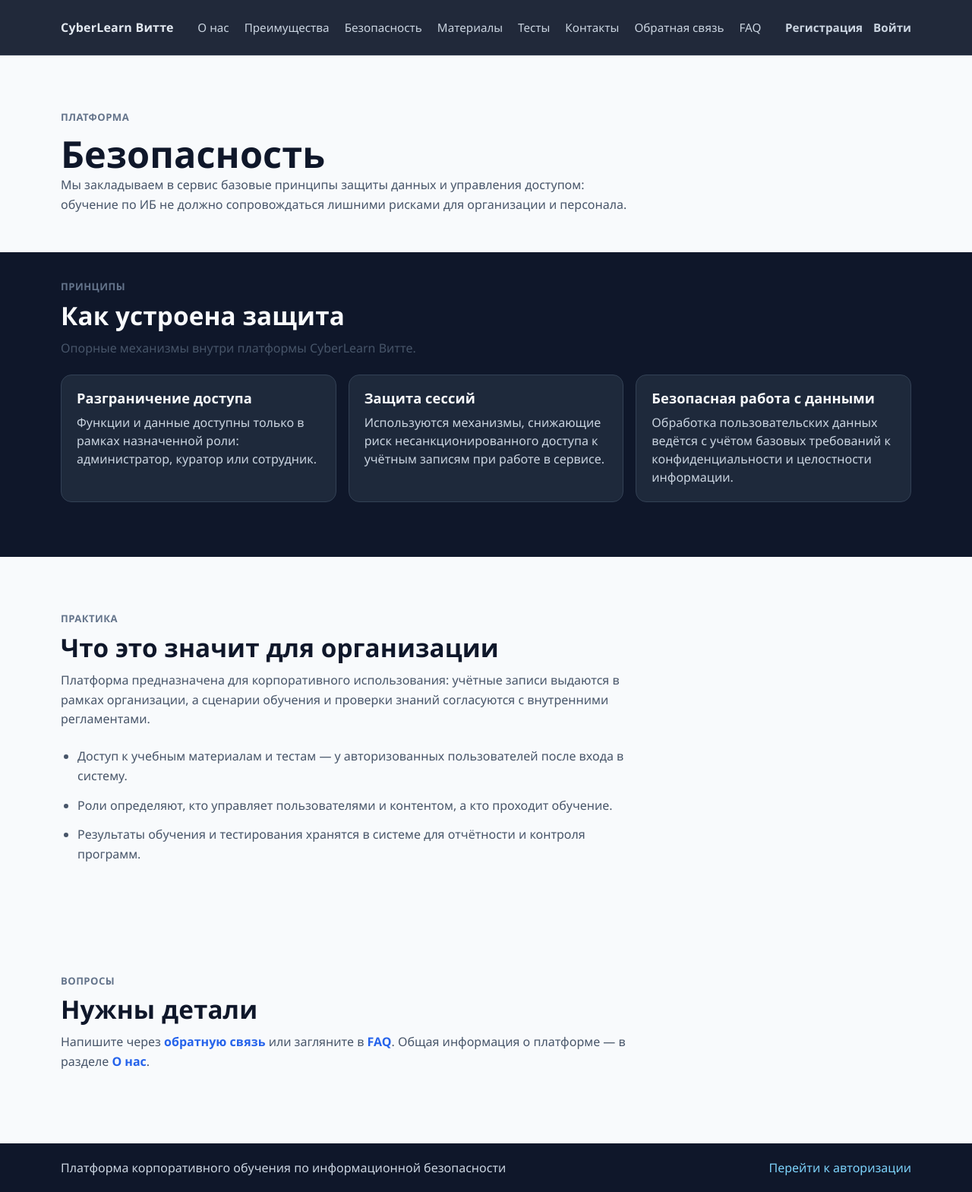
After one commit to corpedu1/corpedu, a Django app: page /security/ in a window 1280 px wide. The commit adds this page. Shown: the whole page at 76% size. Run offline with Django 5.2, Linux system fonts and the light colour scheme.

Commit message:
Added safety page

```diff
--- a/app/urls.py
+++ b/app/urls.py
@@ -24,6 +24,7 @@ urlpatterns = [
     path('', views.landing, name='landing'),
     path('about/', views.about, name='about'),
     path('advantages/', views.advantages, name='advantages'),
+    path('security/', views.security, name='security'),
     path('contacts/', views.contacts, name='contacts'),
     path('feedback/', views.feedback, name='feedback'),
     path('faq/', views.faq, name='faq'),
--- a/app/views.py
+++ b/app/views.py
@@ -281,6 +281,13 @@ def advantages(request):
     Отображает страницу «Преимущества».
     """
     return render(request, "advantages.html")
+
+
+def security(request):
+    """
+    Отображает страницу «Безопасность» (принципы защиты платформы).
+    """
+    return render(request, "security.html")
 
 
 def contacts(request):
--- a/static/css/landing.css
+++ b/static/css/landing.css
@@ -453,6 +453,35 @@ a {
     padding-top: 36px;
 }
 
+.security-page .security-intro {
+    padding-bottom: 28px;
+}
+
+.security-page .security-intro + .section {
+    padding-top: 36px;
+}
+
+.security-page .security-page__list {
+    margin: 0;
+    padding-left: 22px;
+    max-width: 760px;
+    color: #475569;
+    font-size: 1rem;
+    line-height: 1.65;
+    display: grid;
+    gap: 12px;
+}
+
+.security-page .security-cta .section-subtitle a {
+    color: #2563eb;
+    font-weight: 600;
+    text-decoration: none;
+}
+
+.security-page .security-cta .section-subtitle a:hover {
+    text-decoration: underline;
+}
+
 .cards {
     display: grid;
     grid-template-columns: repeat(auto-fit, minmax(190px, 1fr));
--- a/templates/partials/navbar.html
+++ b/templates/partials/navbar.html
@@ -3,9 +3,9 @@
     <div class="container topbar__content">
         <a class="brand" href="/">CyberLearn Витте</a>
         <nav class="topbar__nav">
-            <a href="/">Главная</a>
             <a href="/about/">О нас</a>
             <a href="{% url 'advantages' %}">Преимущества</a>
+            <a href="{% url 'security' %}">Безопасность</a>
             <a href="/materials/">Материалы</a>
             <a href="{% url 'knowledge_tests' %}">Тесты</a>
             <a href="/contacts/">Контакты</a>
--- /dev/null
+++ b/templates/security.html
@@ -0,0 +1,82 @@
+<!DOCTYPE html>
+<html lang="ru">
+<head>
+    <meta charset="UTF-8">
+    <meta name="viewport" content="width=device-width, initial-scale=1.0">
+    <title>Безопасность | CyberLearn Витте</title>
+    {% load static %}
+    <link rel="stylesheet" href="{% static 'css/landing.css' %}">
+</head>
+<body class="security-page">
+    {% include "partials/navbar.html" %}
+
+    <main>
+        <section class="section security-intro">
+            <div class="container">
+                <p class="section-kicker">Платформа</p>
+                <h1>Безопасность</h1>
+                <p class="section-subtitle">
+                    Мы закладываем в сервис базовые принципы защиты данных и управления доступом: обучение по ИБ
+                    не должно сопровождаться лишними рисками для организации и персонала.
+                </p>
+            </div>
+        </section>
+
+        <section class="section section--accent">
+            <div class="container">
+                <p class="section-kicker">Принципы</p>
+                <h2>Как устроена защита</h2>
+                <p class="section-subtitle">Опорные механизмы внутри платформы CyberLearn Витте.</p>
+                <div class="security-grid">
+                    <div class="security-item">
+                        <h3>Разграничение доступа</h3>
+                        <p>Функции и данные доступны только в рамках назначенной роли: администратор, куратор или сотрудник.</p>
+                    </div>
+                    <div class="security-item">
+                        <h3>Защита сессий</h3>
+                        <p>Используются механизмы, снижающие риск несанкционированного доступа к учётным записям при работе в сервисе.</p>
+                    </div>
+                    <div class="security-item">
+                        <h3>Безопасная работа с данными</h3>
+                        <p>Обработка пользовательских данных ведётся с учётом базовых требований к конфиденциальности и целостности информации.</p>
+                    </div>
+                </div>
+            </div>
+        </section>
+
+        <section class="section">
+            <div class="container">
+                <p class="section-kicker">Практика</p>
+                <h2>Что это значит для организации</h2>
+                <p class="section-subtitle">
+                    Платформа предназначена для корпоративного использования: учётные записи выдаются в рамках организации,
+                    а сценарии обучения и проверки знаний согласуются с внутренними регламентами.
+                </p>
+                <ul class="security-page__list">
+                    <li>Доступ к учебным материалам и тестам — у авторизованных пользователей после входа в систему.</li>
+                    <li>Роли определяют, кто управляет пользователями и контентом, а кто проходит обучение.</li>
+                    <li>Результаты обучения и тестирования хранятся в системе для отчётности и контроля программ.</li>
+                </ul>
+            </div>
+        </section>
+
+        <section class="section security-cta">
+            <div class="container">
+                <p class="section-kicker">Вопросы</p>
+                <h2>Нужны детали</h2>
+                <p class="section-subtitle">
+                    Напишите через <a href="/feedback/">обратную связь</a> или загляните в <a href="/faq/">FAQ</a>.
+                    Общая информация о платформе — в разделе <a href="/about/">О нас</a>.
+                </p>
+            </div>
+        </section>
+    </main>
+
+    <footer class="footer">
+        <div class="container footer__content">
+            <p>Платформа корпоративного обучения по информационной безопасности</p>
+            <a href="/admin/">Перейти к авторизации</a>
+        </div>
+    </footer>
+</body>
+</html>
```
